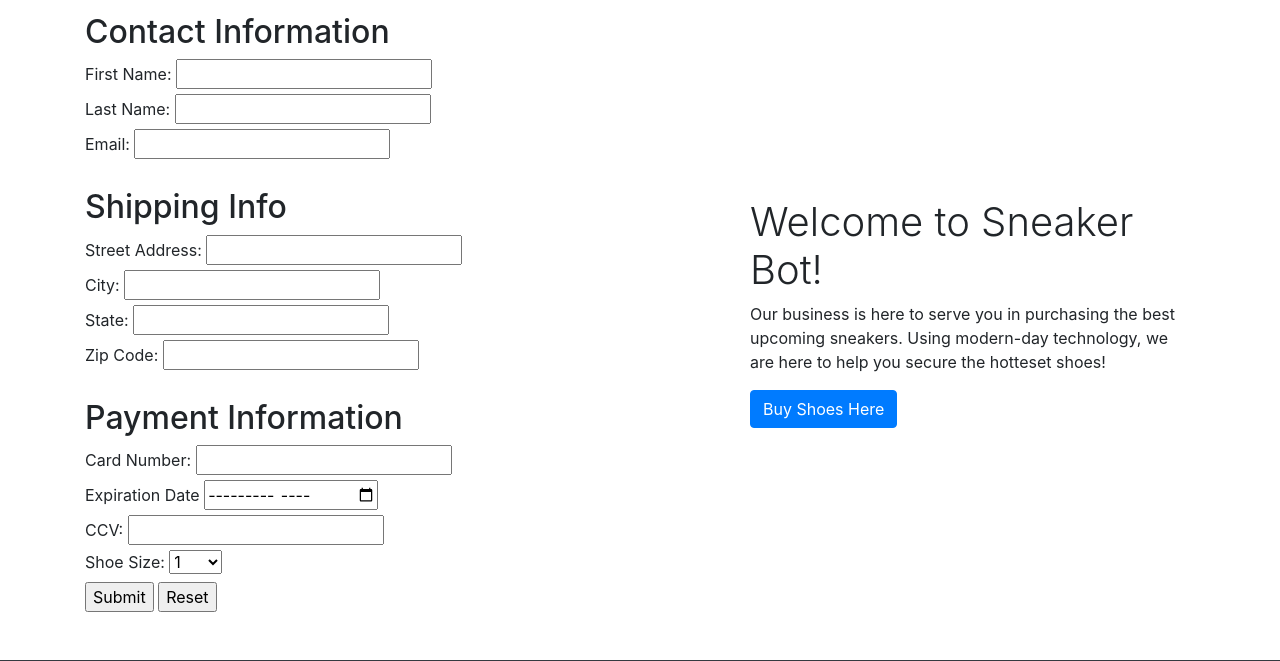
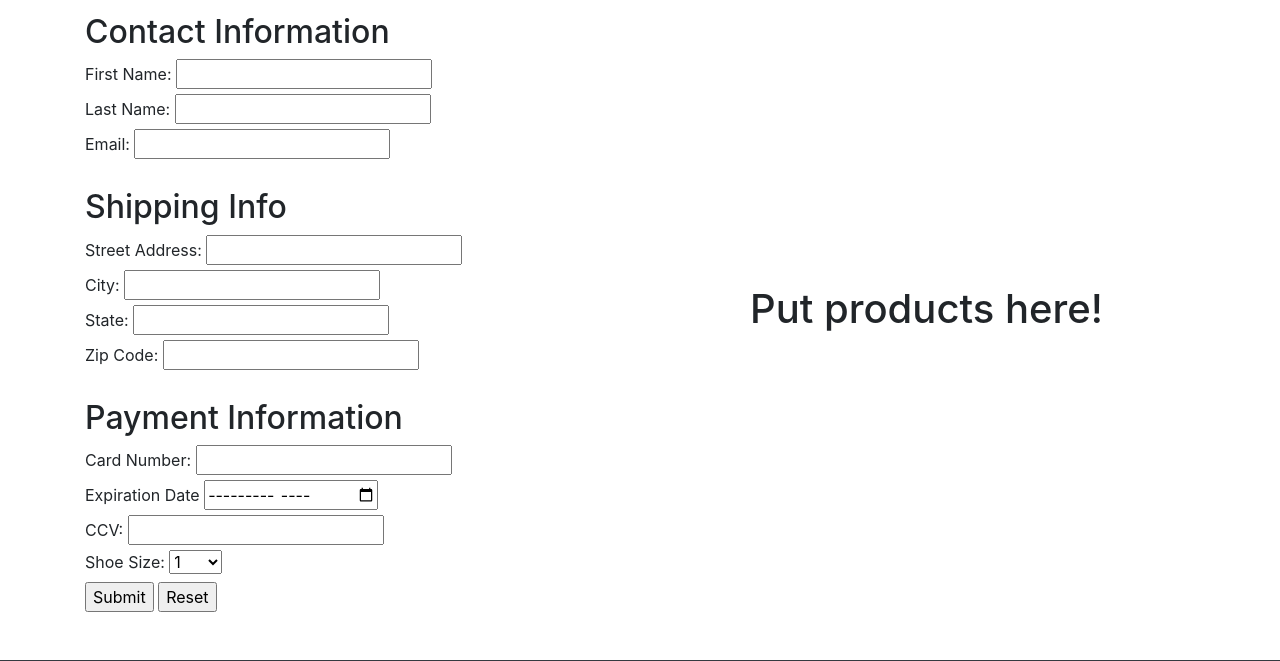
Before and after one commit to Gavin-marler/SneakerBotWebsite, a Django app: page /input/ in a window 1280 px wide. Shown: the part 91-752 px from the top of the page. Run offline with Django 3.2, Linux system fonts and the light colour scheme; some libraries are stand-ins or nearby versions.

Commit message:
two columns

```diff
--- a/templates/input.html
+++ b/templates/input.html
@@ -128,9 +128,7 @@
         </div>
         <!-- /.col-lg-8 -->
         <div class="col-lg-5">
-          <h1 class="font-weight-light">Welcome to Sneaker Bot!</h1>
-          <p>Our business is here to serve you in purchasing the best upcoming sneakers. Using modern-day technology, we are here to help you secure the hotteset shoes!</p>
-          <a class="btn btn-primary" href="#">Buy Shoes Here</a>
+          <h1>Put products here!</h1>
       </div>
     </div>
     </form>
```
